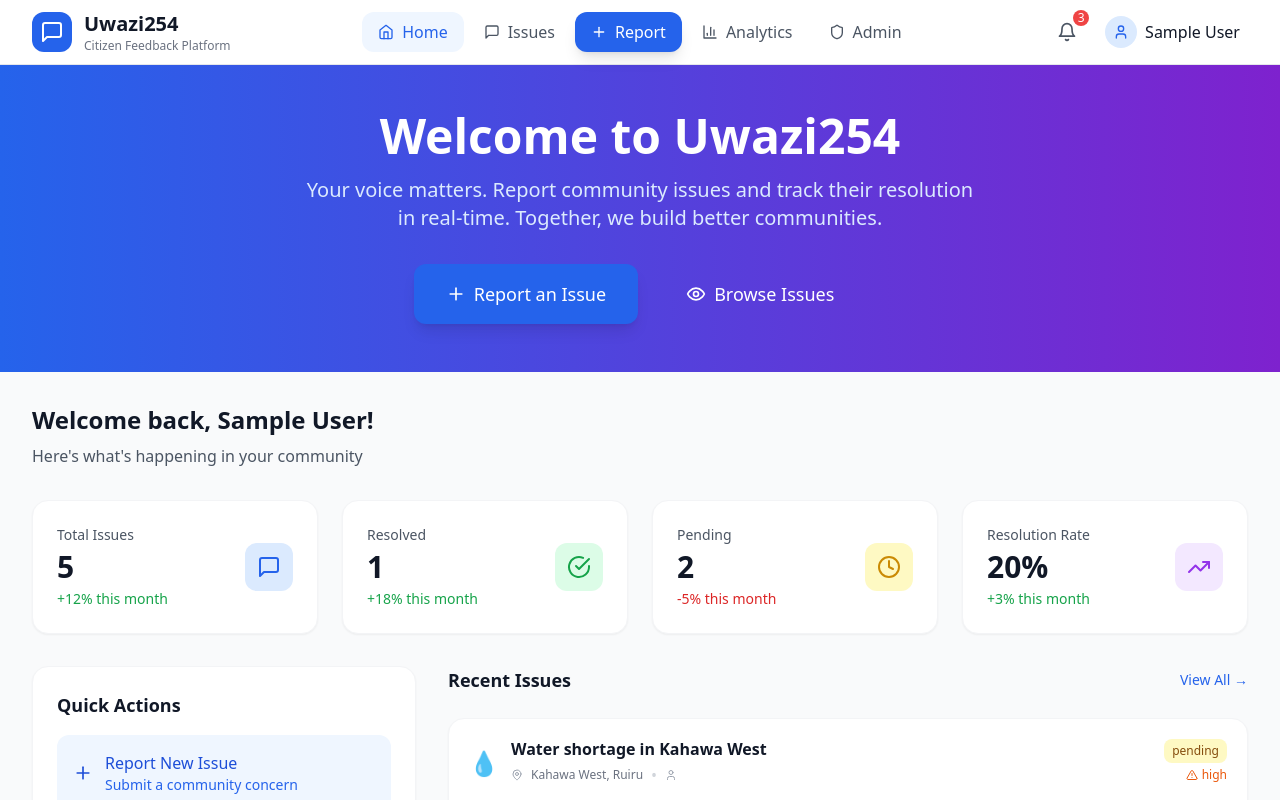
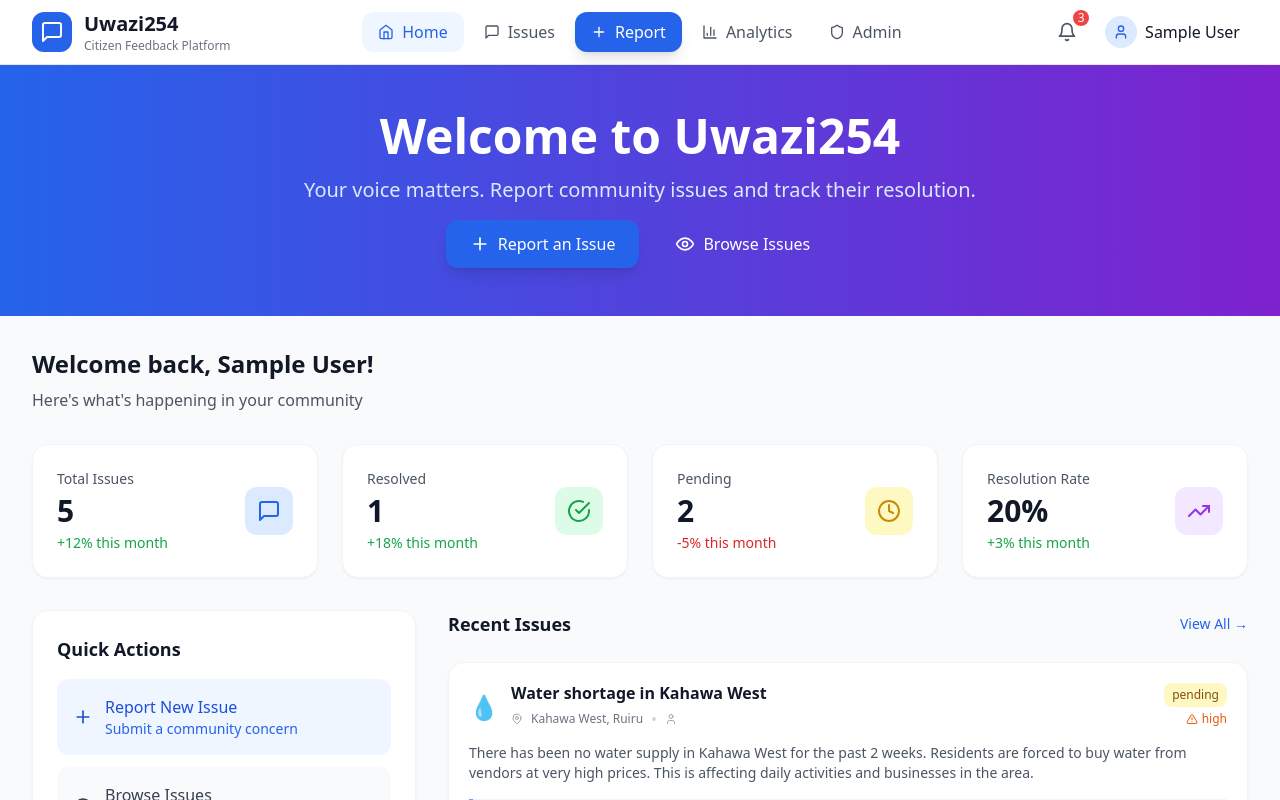
Before and after one commit to BrianKimeli/Uwazi254, a React (Vite) app in the folder frontend/: page / in a window 1280 px wide. Shown: the top 800 px of the page. Built offline with nearby package versions, Linux system fonts and the light colour scheme; sample sign-in values are in the browser's storage.

Commit message:
Improve hero section layout for better ux

```diff
--- a/frontend/src/pages/HomePage.tsx
+++ b/frontend/src/pages/HomePage.tsx
@@ -19,6 +19,7 @@ import Button from '../components/ui/Button';
 import IssueCard from '../components/issues/IssueCard';
 import StatsCard from '../components/analytics/StatsCard';
 
+
 const HomePage: React.FC = () => {
   const { user } = useAuth();
   const { issues, upvoteIssue, downvoteIssue } = useIssues();
@@ -35,25 +36,26 @@ const HomePage: React.FC = () => {
     <div className="min-h-screen bg-gray-50">
       {/* Hero Section */}
       <div className="bg-gradient-to-r from-blue-600 to-purple-700 text-white">
-        <div className="max-w-7xl mx-auto px-4 sm:px-6 lg:px-8 py-12">
-          <div className="text-center">
-            <h1 className="text-4xl md:text-5xl font-bold mb-4">
+        <div className="max-w-7xl mx-auto px-4 py-8 sm:py-12">
+          <div className="text-center space-y-4">
+            <h1 className="text-3xl sm:text-4xl md:text-5xl font-bold">
               Welcome to Uwazi254
             </h1>
-            <p className="text-xl text-blue-100 mb-8 max-w-2xl mx-auto">
-              Your voice matters. Report community issues and track their resolution
-              in real-time. Together, we build better communities.
+
+            <p className="text-lg sm:text-xl text-blue-100 max-w-2xl mx-auto">
+              Your voice matters. Report community issues and track their resolution.
             </p>
-            <div className="flex flex-col sm:flex-row gap-4 justify-center items-center">
-              <Link to="/report" className="flex justify-center sm:justify-start">
-                <Button size="lg" className="text-blue-600 bg-blue hover:bg-blue-50">
-                  <Plus className="h-5 w-5" />
+
+            <div className="flex flex-col sm:flex-row gap-3 justify-center items-center">
+              <Link to="/report">
+                <Button size="md" className="text-blue-600 bg-blue hover:bg-blue-50 px-4 py-2 sm:px-6 sm:py-3">
+                  <Plus className="h-4 w-4 sm:h-5 sm:w-5" />
                   Report an Issue
                 </Button>
               </Link>
-              <Link to="/issues" className="flex justify-center sm:justify-start">
-                <Button variant="ghost" size="lg" className="text-white border-white hover:bg-white/10">
-                  <Eye className="h-5 w-5" />
+              <Link to="/issues">
+                <Button variant="ghost" size="md" className="text-white border-white hover:bg-white/10 px-4 py-2 sm:px-6 sm:py-3">
+                  <Eye className="h-4 w-4 sm:h-5 sm:w-5" />
                   Browse Issues
                 </Button>
               </Link>
```
